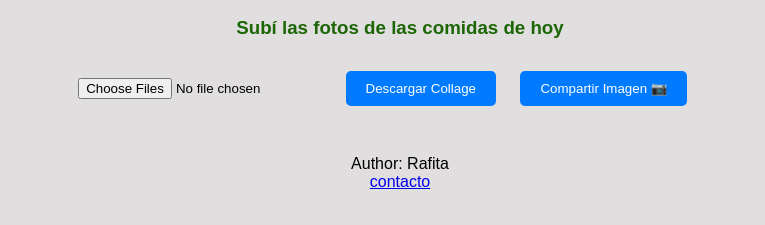
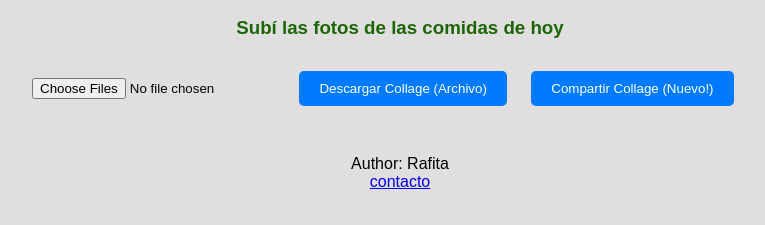
Before and after one commit to rafasanchez14/rafasanchez14.github.io, a website: page index.html in a window 1280 px wide. Shown: the part 131-356 px from the top of the page, without its empty margins (240-1005 px from the left). Drawn offline with nearby package versions, Linux system fonts and the light colour scheme; a script that the page names is missing.

Commit message:
Update index.html

```diff
--- a/index.html
+++ b/index.html
@@ -12,10 +12,8 @@
         <h2>Bienvenida! Estela María Inés Botello</h2>
         <h3>Subí las fotos de las comidas de hoy</h3>
         <input type="file" id="imageUpload" accept="image/*" multiple>
-        <button id="downloadCollage">Descargar Collage</button>
-        <button onclick="shareImage('https://via.placeholder.com/600.jpg')">
-            Compartir Imagen 📷
-        </button>
+        <button id="downloadCollage">Descargar Collage (Archivo)</button>
+        <button id="shareCollage">Compartir Collage (Nuevo!)</button>
         <div class="collage-container" id="collageContainer">
             <div class="collage" id="collage"></div>
             <div class="footer-date" id="footerDate"></div>
```
